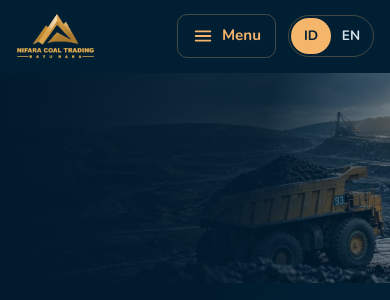
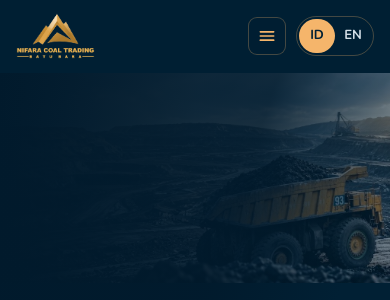
Before and after one commit to khamalputra/nifara-coal-trading, a PHP site: page /website_php/index.php in a window 390 px wide. Shown: the top 300 px of the page. Run offline with PHP 8.4, Linux system fonts and the light colour scheme; data comes from the database, SQL or seed files in the repository; some libraries are stand-ins or nearby versions.

Commit message:
style: streamline mobile top bar with icon-only hamburger and compact lang switch

```diff
--- a/website_php/assets/css/style.css
+++ b/website_php/assets/css/style.css
@@ -227,17 +227,17 @@ h2.title .gold-highlight,
 .brand { display: block; line-height: 0; flex-shrink: 0; }
 .brand img { height: 46px !important; max-height: 46px !important; width: auto !important; display: block; }
 .bar > * { flex-shrink: 0; white-space: nowrap; }
-.tools { display: flex; align-items: center; justify-content: flex-end; gap: 12px; flex-shrink: 0; }
+.tools { display: flex; align-items: center; justify-content: flex-end; gap: 10px; flex-shrink: 0; }
 .site-nav { display: flex; align-items: center; flex-shrink: 0; }
 .lang { display: inline-flex; padding: 2px; border: 1.5px solid var(--line); border-radius: 999px; flex-shrink: 0; }
 .lang button {
-  min-inline-size: 40px;
-  min-block-size: 36px;
+  min-inline-size: 36px;
+  min-block-size: 34px;
   border: 0;
   border-radius: 999px;
   background: transparent;
   color: var(--text);
-  font: 700 0.85rem/1 var(--font);
+  font: 700 0.82rem/1 var(--font);
   cursor: pointer;
   transition: background 0.2s, color 0.2s;
 }
@@ -247,17 +247,22 @@ h2.title .gold-highlight,
   anchor-name: --menu-btn;
   display: inline-flex;
   align-items: center;
-  gap: 8px;
-  min-block-size: 44px;
-  padding-inline: 14px;
+  justify-content: center;
+  min-block-size: 38px;
+  min-inline-size: 38px;
+  padding: 0;
   border: 1.5px solid var(--line);
-  border-radius: 10px;
-  background: transparent;
-  color: var(--gold);
-  font: 700 0.95rem/1 var(--font);
+  border-radius: 9px;
+  background: rgba(1, 32, 52, 0.45);
+  color: var(--gold);
   cursor: pointer;
-}
-.menu-btn svg { inline-size: 22px; block-size: 22px; }
+  transition: all 0.2s ease;
+}
+.menu-btn:hover {
+  background: rgba(245, 181, 107, 0.12);
+  border-color: var(--gold);
+}
+.menu-btn svg { inline-size: 20px; block-size: 20px; }
 .site-menu {
   position: fixed;
   inset: auto;
--- a/website_php/includes/header.php
+++ b/website_php/includes/header.php
@@ -155,9 +155,9 @@ $absoluteImage = str_starts_with($pageImage, 'http') ? $pageImage : ('https://ni
     </a>
     <div class="tools">
       <nav class="site-nav" aria-label="Menu utama" data-en-aria-label="Main menu">
-        <button class="menu-btn" id="menuBtn" type="button" popovertarget="site-menu" popovertargetaction="toggle" aria-controls="site-menu">
+        <button class="menu-btn" id="menuBtn" type="button" popovertarget="site-menu" popovertargetaction="toggle" aria-controls="site-menu" aria-label="Buka menu" data-en-aria-label="Open menu">
           <svg viewBox="0 0 24 24" fill="none" stroke="currentColor" stroke-width="2" stroke-linecap="round" aria-hidden="true"><path d="M4 7h16M4 12h16M4 17h16"/></svg>
-          <span>Menu</span>
+          <span class="sr-only">Menu</span>
         </button>
         <ul id="site-menu" class="site-menu" popover="auto">
           <li><a class="link" href="<?= $basePath ?>/index.php#tentang" data-en="About">Tentang</a></li>
```
